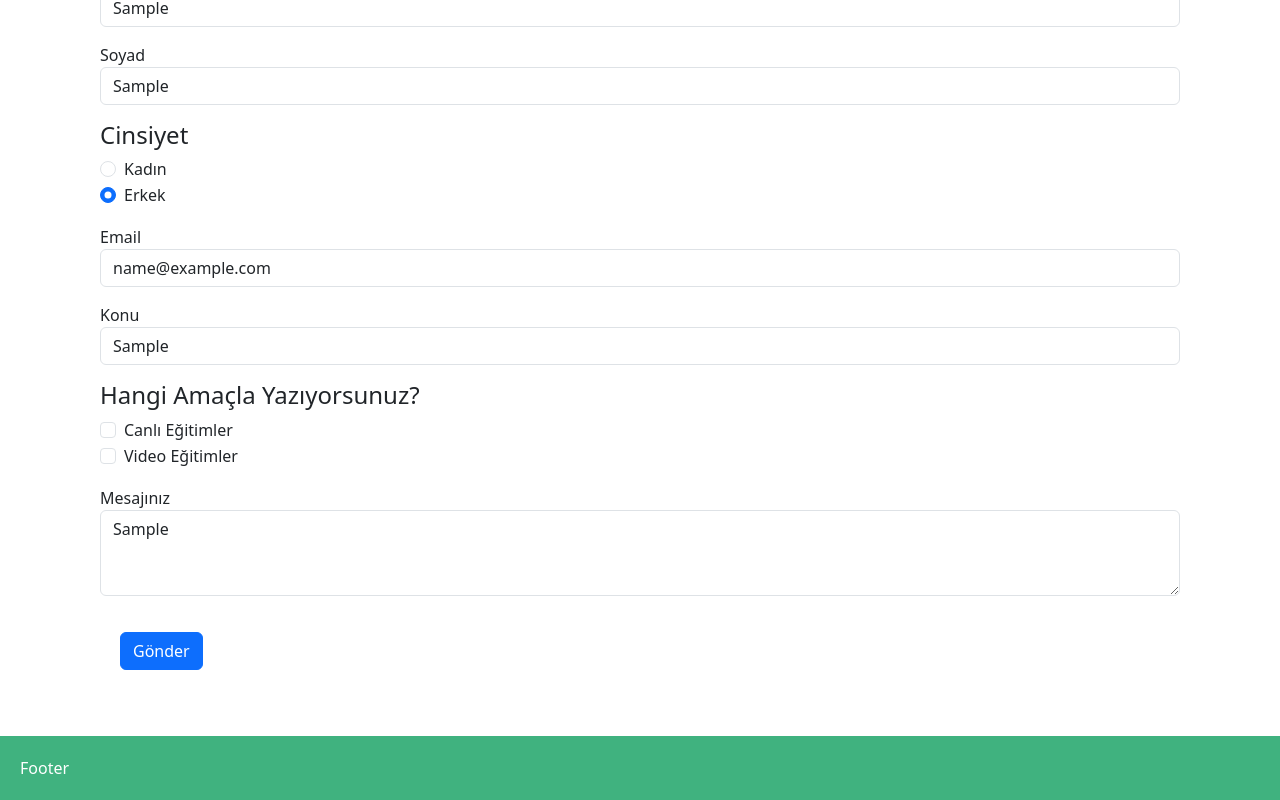
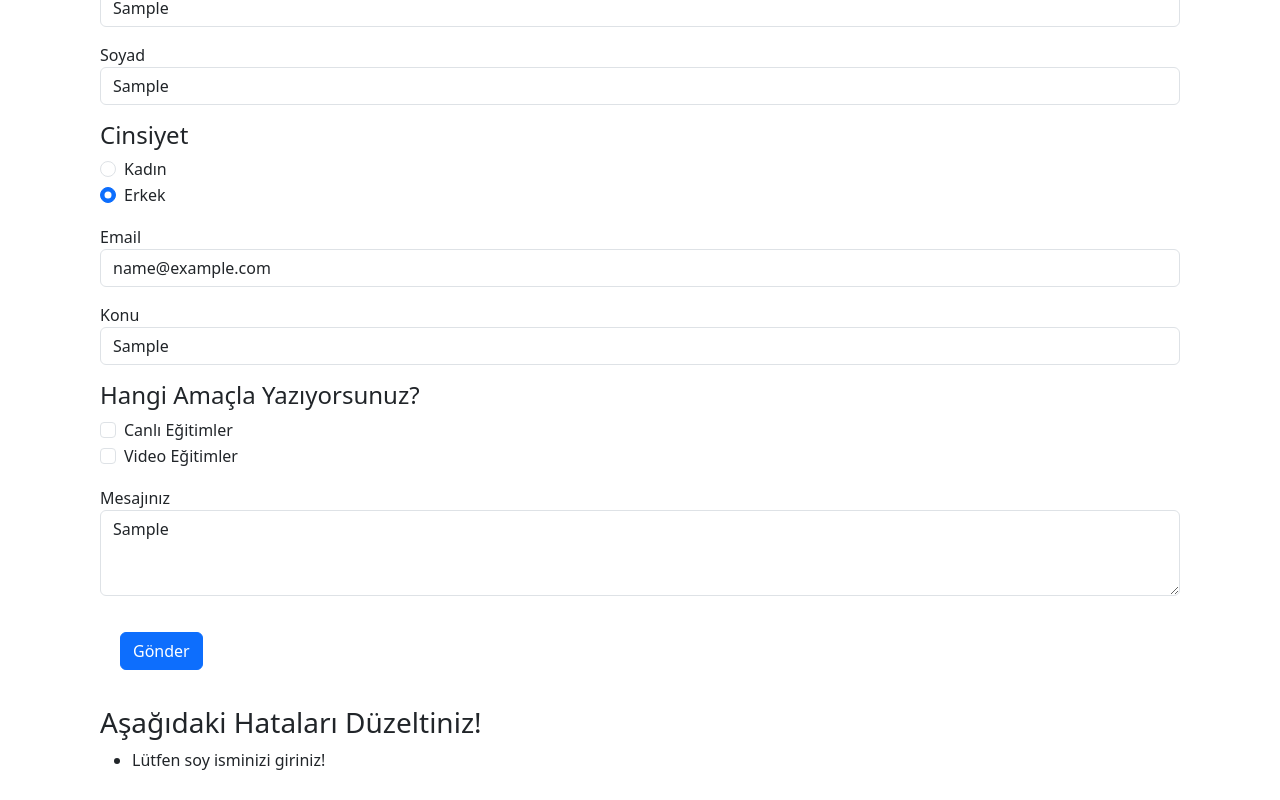
Before and after one commit to Sezer5/VueCompositionApiFirstProject, a Vue app: page / in a window 1280 px wide. Both pictures are taken after typing "Sample", "Sample", "name@example.com", "Sample", "Sample" into the empty fields and a click on the button "Gönder". Shown: the part 251-1051 px from the top of the page. Built offline with nearby package versions, Linux system fonts and the light colour scheme.

Commit message:
Third Party Package'siz Validasyon İşlemi

```diff
--- a/src/components/Contact/ContactForm.vue
+++ b/src/components/Contact/ContactForm.vue
@@ -48,13 +48,21 @@
             <div class="mb-3">
                 <button class="btn btn-primary">Gönder</button>
             </div>
+            <p v-if="errors.length">
+                <h3>Aşağıdaki Hataları Düzeltiniz!</h3>
+                <ul>
+                    <li v-for="error in errors" :key="error">
+                        {{error}}
+                    </li>
+                </ul>
+            </p>
         </div>
     </form>
 </template>
 
 <script setup>
     import { reactive } from 'vue';
-
+    const errors = reactive([]);
     const formData = reactive({
         name:'',
         lastName:'',
@@ -67,7 +75,21 @@
     });
 
     const submitForm = ()=>{
-        console.log(formData);
+
+        errors.splice(0);
+
+        if(!formData.name){
+            errors.push('Lütfen isminizi giriniz!')
+        }
+        if(!formData.email){
+            errors.push('Lütfen emailinizi giriniz!')
+        }
+        if(!formData.lastMame){
+            errors.push('Lütfen soy isminizi giriniz!')
+        }
+        if(!errors.length){
+            console.log(formData);
+        }
     }
 </script>
 
```
